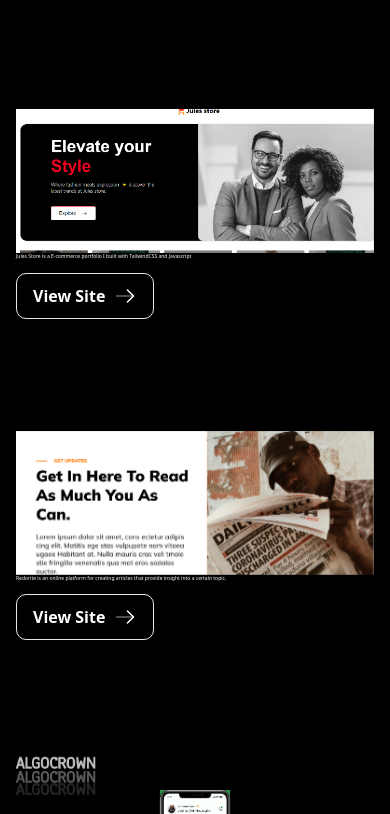
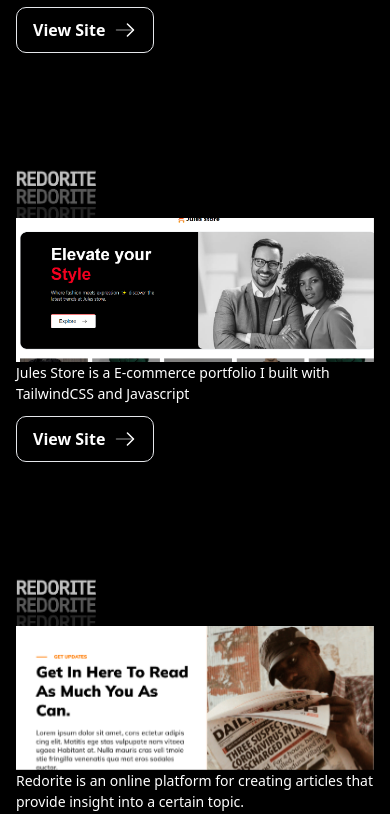
Before and after one commit to donkennie/MyPortfolio, a website built with Vite: page index.html in a window 390 px wide. Shown: the part 3144-3958 px from the top of the page. Built offline with nearby package versions, Linux system fonts and the light colour scheme.

Commit message:
adjust the mobile text size

```diff
--- a/index.html
+++ b/index.html
@@ -270,7 +270,7 @@
                             <img src="/img/Screenshot (91).png" class="w-full h-36 lg:h-[18rem] object-cover enlarge-animate">
                         </div>
 
-                        <p class="text-left lg:text-[20px] md:text-[12px] sm:text-[9px] text-[5px] font-light">Fynda is a mobile application that ensures a hassle-free experience in discovering the perfect, budget-friendly hostels.</p>
+                        <p class="text-left lg:text-[20px] text-[14px] font-light">Fynda is a mobile application that ensures a hassle-free experience in discovering the perfect, budget-friendly hostels.</p>
 
                         <a href="https://fynda.vercel.app/">
                         <button class="px-4 py-[10px] rounded-[10px] border-[1px] text-white font-bold mt-3">
@@ -333,14 +333,14 @@
         </div>
 
         <div class="">
-            <div class="flex hidden md:block flex-col text-left lg:space-x-[530px] sm:space-x-[220px] md:space-x-[300px] space-x-[138px] m-auto">
+            <div class="flex md:block flex-col text-left lg:space-x-[530px] sm:space-x-[220px] md:space-x-[300px] space-x-[138px] m-auto">
                 <img src="/img/Frame 44.png" alt="" class="text-left lg:w-[138px] md:w-[130px] ms:w-[120] w-[80px] mb-[-10px]">
                 </div>
                 <div class="overflow-hidden">
                     <img src="/img/Screenshot (90).png" class="w-full h-36 lg:h-[18rem] object-cover enlarge-animate">
                 </div>
 
-                <p class="text-left lg:text-[20px] md:text-[12px] sm:text-[9px] text-[5px] font-light">Jules Store is a E-commerce portfolio I built with TailwindCSS and Javascript</p>
+                <p class="text-left lg:text-[20px] text-[14px] font-light">Jules Store is a E-commerce portfolio I built with TailwindCSS and Javascript</p>
 
                 <a href="https://julestore.netlify.app/">
                 <button class="px-4 py-[10px] rounded-[10px] border-[1px] text-white font-bold mt-3">
@@ -356,14 +356,14 @@
             </div>
 
         <div class="">
-            <div class="flex hidden md:block flex-col text-left lg:space-x-[530px] sm:space-x-[220px] md:space-x-[300px] space-x-[138px] m-auto">
+            <div class="flex md:block flex-col text-left lg:space-x-[530px] sm:space-x-[220px] md:space-x-[300px] space-x-[138px] m-auto">
                 <img src="/img/Frame 44.png" alt="" class="text-left lg:w-[138px] md:w-[130px] ms:w-[120] w-[80px] mb-[-10px]">
                 </div>
                 <div class="overflow-hidden">
                     <img src="/img/Screenshot (52).png" class="w-full h-36 lg:h-[18rem] object-cover enlarge-animate">
                 </div>
 
-                <p class="text-left lg:text-[20px] md:text-[12px] sm:text-[9px] text-[5px] font-light">Redorite is an online platform for creating articles that provide insight into a certain topic.</p>
+                <p class="text-left lg:text-[20px] text-[14px] font-light">Redorite is an online platform for creating articles that provide insight into a certain topic.</p>
 
                 <a href="https://github.com/Open-Source-1-0/Redorite_WebAPI">
                 <button class="px-4 py-[10px] rounded-[10px] border-[1px] text-white font-bold mt-3">
@@ -386,7 +386,7 @@
                     <img src="/img/Screenshot (50).png" class="w-full h-36 lg:h-[18rem] object-contain enlarge-animate">
                 </div>
 
-                <p class="text-left lg:text-[20px] md:text-[12px] sm:text-[9px] text-[5px] font-light">AgroCrown is an E-Commerce mobile application which provides an easy way to surf and ordering
+                <p class="text-left lg:text-[20px] text-[14px] font-light">AgroCrown is an E-Commerce mobile application which provides an easy way to surf and ordering
                     of different kinds of fresh raw agricultural produces E.g Vegetables, meat & poultry.
                      </p>
 
```
